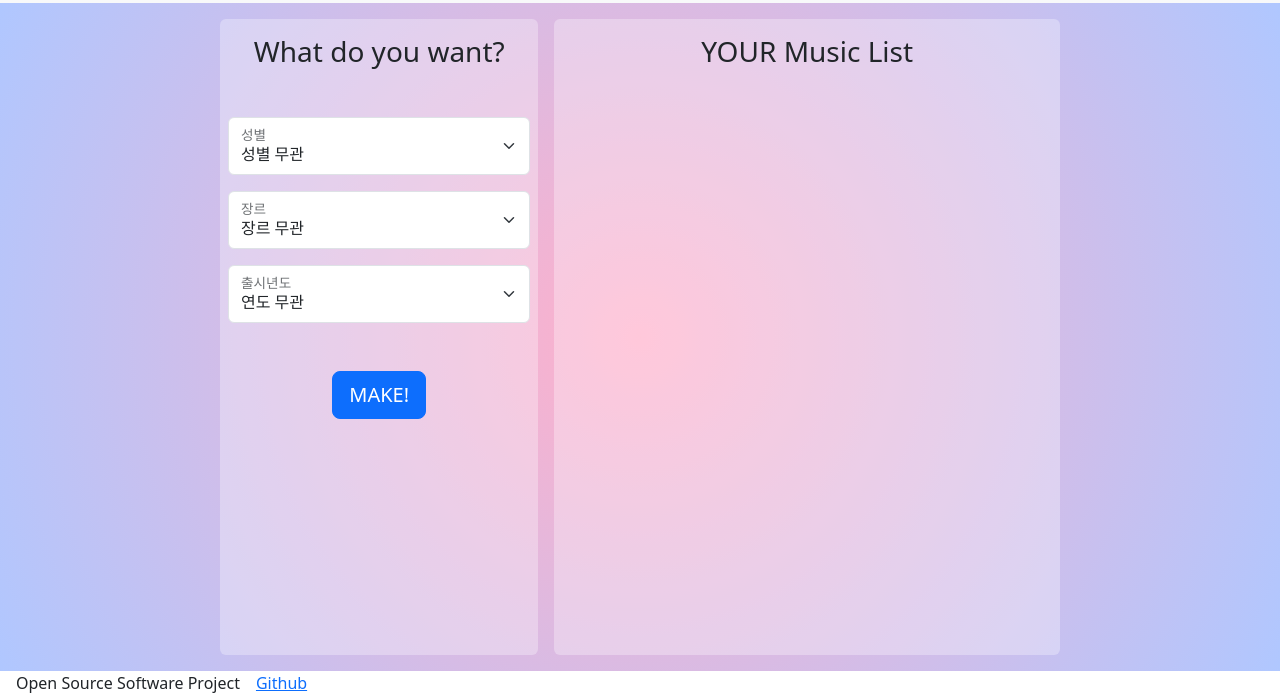
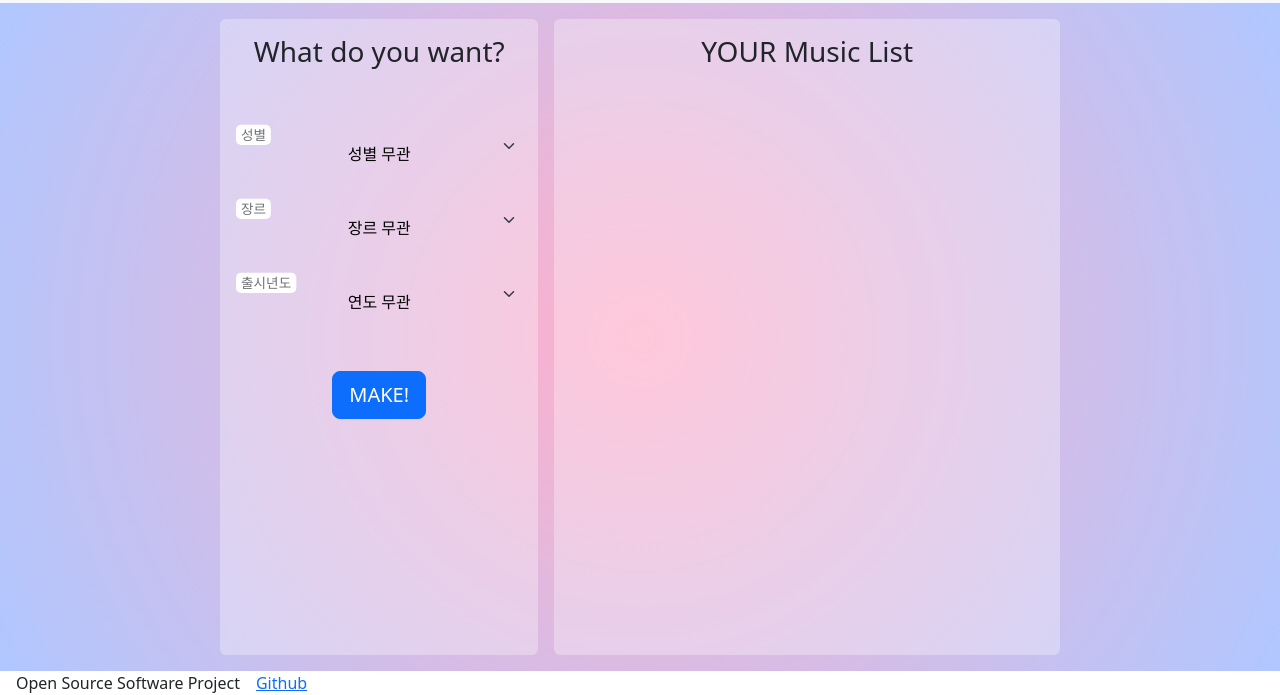
Before and after one commit to dh4m/OPS_1, a plain HTML site: page html/index.html in a window 1280 px wide. Shown: the part 105-800 px from the top of the page. Drawn offline with nearby package versions, Linux system fonts and the light colour scheme.

Commit message:
change color

```diff
--- a/html/index.html
+++ b/html/index.html
@@ -39,16 +39,16 @@
           <!--condition list radio, button, etc....-->
           <div class="form-group">
             <div class="form-floating mb-3">
-              <select class="form-select" id="gender-select" aria-label="Floating label select example">
+              <select class="form-select btn btn-custom" id="gender-select" aria-label="Floating label select example">
                 <option value="no-trophy-gender" selected>성별 무관</option>
                 <option value="male">남자</option>
                 <option value="female">여자</option>
               </select>
-              <label for="gender-select">성별</label>
+              <label for="gender-select" class="label label-custom">성별</label>
             </div>
 
             <div class="form-floating mb-3">
-              <select class="form-select" id="genre-select" aria-label="Floating label select example">
+              <select class="form-select btn btn-custom" id="genre-select" aria-label="Floating label select example">
                 <option value="no-trophy-genre" selected>장르 무관</option>
                 <option value="ballade">발라드</option>
                 <option value="indie">인디</option>
@@ -61,7 +61,7 @@
             </div>
 
             <div class="form-floating mb-3">
-              <select class="form-select" id="year-select" aria-label="Floating label select example">
+              <select class="form-select btn btn-custom" id="year-select" aria-label="Floating label select example">
                 <option value="no-trophy-year" selected>연도 무관</option>
                 <option value="80">1980</option>
                 <option value="90">1990</option>
--- a/stylesheet/style.css
+++ b/stylesheet/style.css
@@ -26,6 +26,24 @@ body {
 	min-height: 100vh;
 }
 
+.btn-custom {
+	background-color: radial-gradient(circle, rgba(255, 155, 167, 0.3), rgba(123, 162, 255, 0.3));
+	/* 더 불투명한 흰색 배경색 */
+	color: #000000;
+	/* 텍스트 색상을 원하는 색으로 지정 */
+}
+
+.btn-custom:hover {
+	background-color: radial-gradient(circle, rgba(255, 155, 167, 0.1), rgba(123, 162, 255, 0.1));
+	/* 마우스 호버 시 더 불투명한 효과 */
+}
+
+.label-custom {
+	background-color: radial-gradient(circle, rgba(255, 123, 167, 0.7), rgba(123, 162, 255, 0.7));
+	/* 더 불투명한 버튼의 색상 */
+	color: #000000;
+}
+
 .gradient_background {
 	flex-grow: 1;
 	background: radial-gradient(circle, rgba(255, 123, 167, 0.6), rgba(123, 162, 255, 0.6));
@@ -35,6 +53,7 @@ body {
 	from {
 		transform: translateY(100%);
 	}
+
 	to {
 		transform: translateY(0);
 	}
@@ -50,6 +69,4 @@ body {
 	animation: slideUp 0.5s ease-in-out;
 }
 
-.middle_button {
-
-}
+.middle_button {}
```
